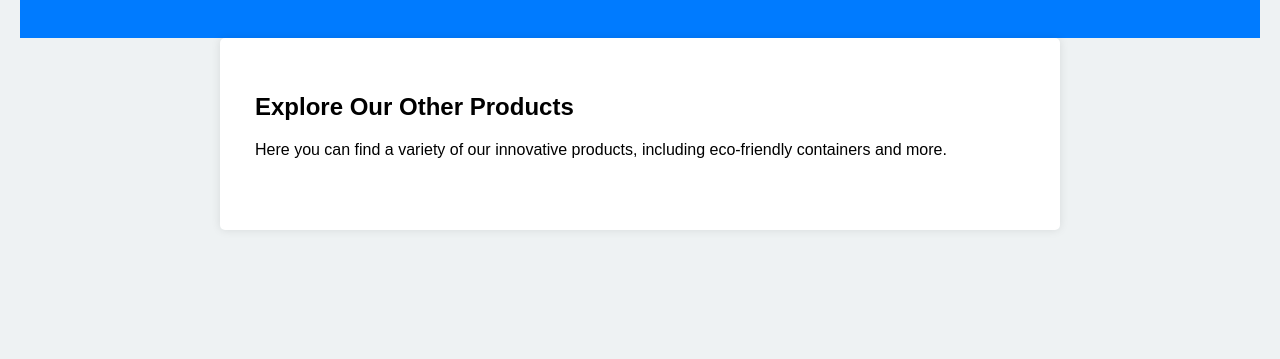
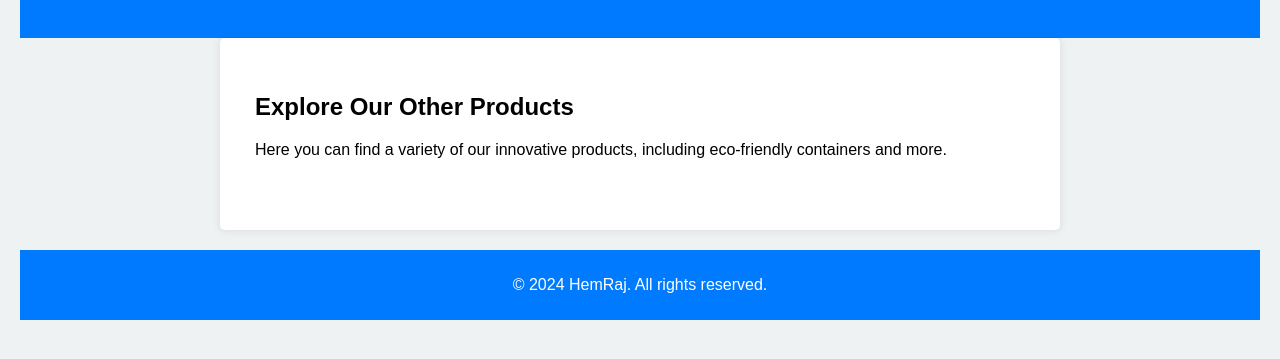
Before and after one commit to siddjoshi19/HemRaj, a plain HTML site: page other-products.html in a window 1280 px wide. Shown: the part 117-476 px from the top of the page. Drawn offline with Linux system fonts and the light colour scheme.

Commit message:
Update other-products.html

```diff
--- a/other-products.html
+++ b/other-products.html
@@ -5,6 +5,7 @@
     <meta name="viewport" content="width=device-width, initial-scale=1.0">
     <title>HemRaj - Other Products</title>
     <link rel="stylesheet" href="styles.css">
+    <script src="script.js" defer></script>
 </head>
 <body>
     <header>
@@ -22,5 +23,8 @@
             <p>Here you can find a variety of our innovative products, including eco-friendly containers and more.</p>
         </section>
     </main>
+    <footer>
+        <p>&copy; 2024 HemRaj. All rights reserved.</p>
+    </footer>
 </body>
 </html>
```
